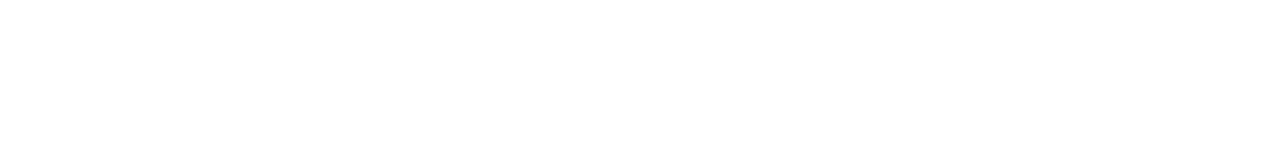
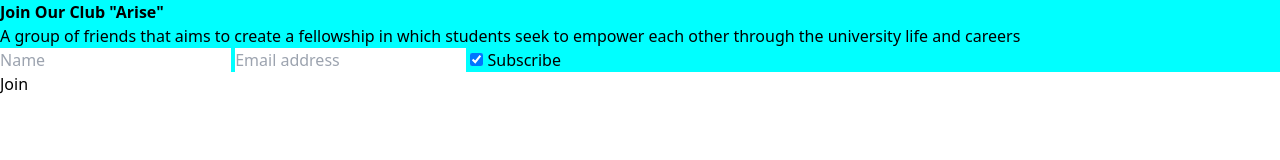
Before and after one commit to Arise-Club/website, a website: page index.html in a window 1280 px wide. Drawn offline with Linux system fonts and the light colour scheme.

Commit message:
Update index.html
Renk ve tasarimi degisikligi yapabilirsiniz

```diff
--- a/index.html
+++ b/index.html
@@ -11,6 +11,26 @@
   </head>
   <body>
 
+ <form action="action_page.php">
+      <div class="container" style="background-color:aqua" >
+        <strong>Join Our Club "Arise"</strong>
+        <p>A group of friends that aims to create a fellowship in which students seek to empower each other through the university life and careers </p>
+      </div>
+
+      <div class="container" style="background-color:aqua">
+        <input type="text" placeholder="Name" name="name" required>
+        <input type="text" placeholder="Email address" name="mail" required>
+        <label>
+          <input type="checkbox" checked="checked" name="subscribe"> Subscribe
+        </label>
+      </div>
+
+      <div class="container">
+        <input type="submit" value="Join">
+      </div>
+    </form>
+
+
     <section id="section_id">
 
     </section>
```
